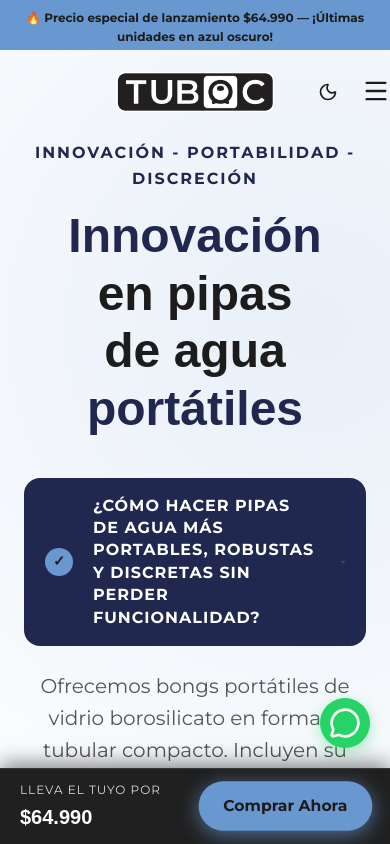
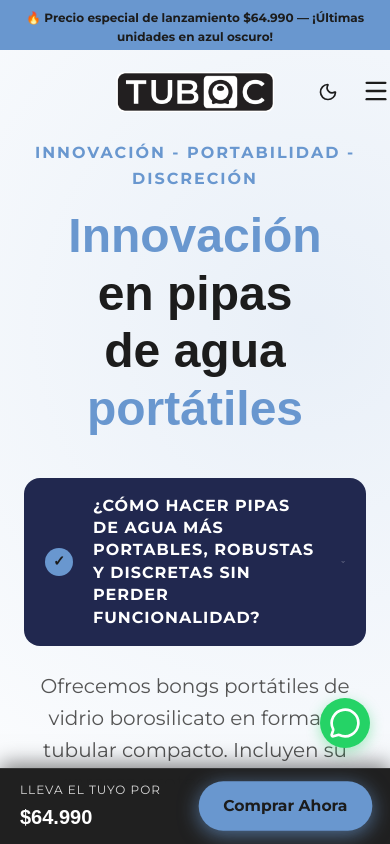
Before and after one commit to Octaviochamblas/tuboc-frontend, a React (Vite) app: page / in a window 390 px wide. Shown: the top 844 px of the page. Built offline with nearby package versions, Linux system fonts and the light colour scheme.

Commit message:
Fix mobile section paddings and restore title accent

```diff
--- a/src/components/BenefitsSection.css
+++ b/src/components/BenefitsSection.css
@@ -125,7 +125,7 @@
 
 @media (max-width: 768px) {
   .benefits-section {
-    padding: 20px 0 20px 0;
+    padding: 60px 0;
   }
 }
 
--- a/src/components/CaseSection.css
+++ b/src/components/CaseSection.css
@@ -156,7 +156,7 @@
 
 @media (max-width: 968px) {
   .case-section {
-    padding: 20px 0 20px 0;
+    padding: 60px 0;
   }
 
   .case-grid {
--- a/src/components/ProductSection.css
+++ b/src/components/ProductSection.css
@@ -188,7 +188,7 @@
 
 @media (max-width: 768px) {
   .product-section {
-    padding: 20px 0 20px 0;
+    padding: 60px 0;
   }
 
   .product-grid {
--- a/src/index.css
+++ b/src/index.css
@@ -90,7 +90,7 @@
   --glass-card-shadow: rgba(0, 0, 0, 0.1);
 
   --hero-gradient: rgba(105, 151, 207, 0.15);
-  --title-accent: var(--c-blue-primary);
+  --title-accent: var(--c-blue-light);
   --hero-card-bg: var(--c-blue-primary);
   --hero-card-text: var(--c-white);
   --hero-card-icon-text: var(--c-dark);
```
